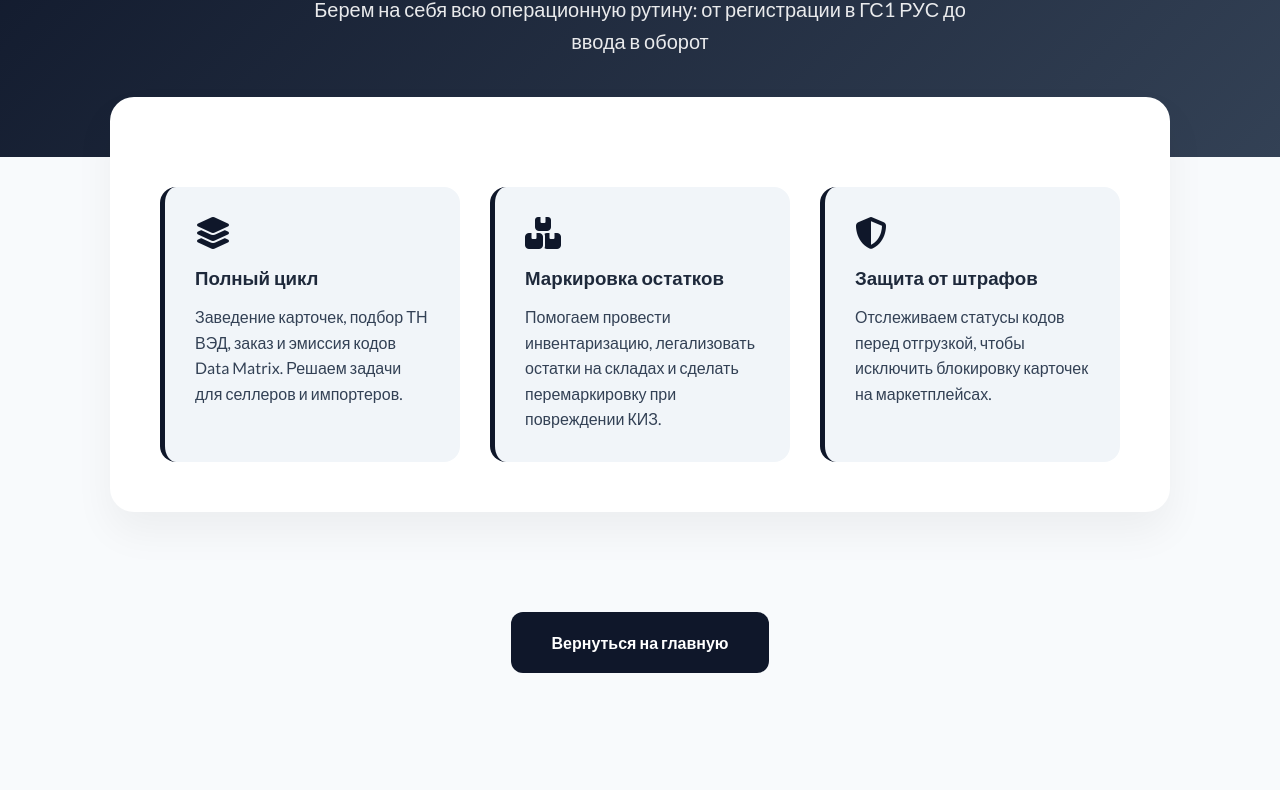
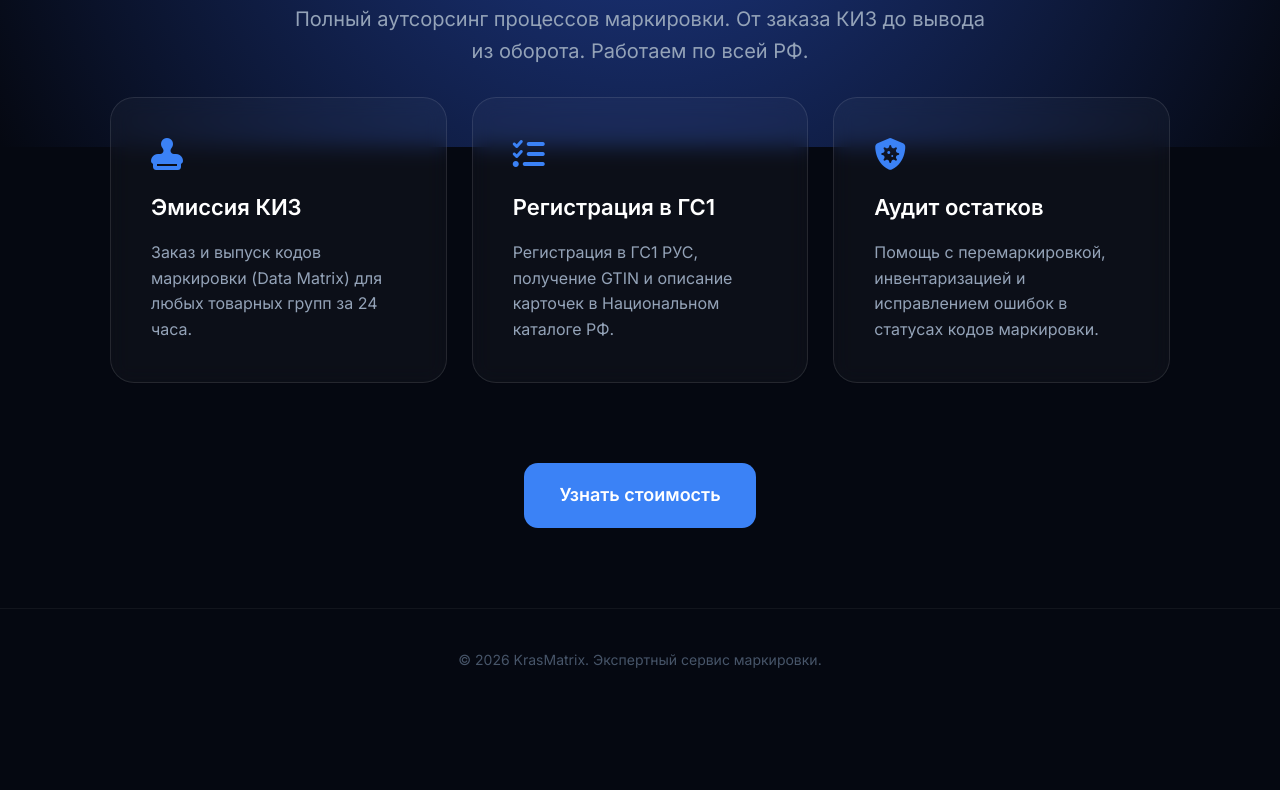
Before and after one commit to Didmeistris/landing, a plain HTML site: page chestny-znak/index.html in a window 1280 px wide. Shown: the part 296-1086 px from the top of the page. After the commit the page ends 1008 px from the top, so only its background shows below. Drawn offline with Linux system fonts and the light colour scheme.

Commit message:
Update index.html

```diff
--- a/chestny-znak/index.html
+++ b/chestny-znak/index.html
@@ -3,66 +3,61 @@
 <head>
     <meta charset="UTF-8">
     <meta name="viewport" content="width=device-width, initial-scale=1.0">
-    <title>Честный ЗНАК под ключ | KrasMatrix Premium</title>
-    <link href="https://fonts.googleapis.com/css2?family=Poppins:wght@600;700&family=Lato:wght@400;700&display=swap" rel="stylesheet">
+    <title>Честный ЗНАК под ключ | KrasMatrix</title>
+    <link href="https://fonts.googleapis.com/css2?family=Inter:wght@400;600;800&display=swap" rel="stylesheet">
     <link rel="stylesheet" href="https://cdnjs.cloudflare.com/ajax/libs/font-awesome/6.5.1/css/all.min.css">
     <style>
-        :root { --primary: #0f172a; --dark: #1e293b; --text: #334155; --light: #f8fafc; }
-        * { box-sizing: border-box; margin: 0; padding: 0; }
-        body { font-family: 'Lato', sans-serif; color: var(--text); background: var(--light); line-height: 1.6; }
-        header { background: white; padding: 20px 0; border-bottom: 1px solid #e2e8f0; position: sticky; top: 0; z-index: 100; }
-        .nav-container { max-width: 1100px; margin: 0 auto; display: flex; justify-content: space-between; align-items: center; padding: 0 20px; }
-        .logo { font-family: 'Poppins', sans-serif; font-size: 24px; font-weight: 700; color: var(--dark); text-decoration: none; }
-        .hero { background: linear-gradient(135deg, #0f172a 0%, #334155 100%); color: white; padding: 100px 20px; text-align: center; }
-        .hero h1 { font-family: 'Poppins', sans-serif; font-size: clamp(32px, 5vw, 56px); margin-bottom: 20px; }
-        .hero p { font-size: 20px; opacity: 0.9; max-width: 700px; margin: 0 auto; }
-        .main-content { max-width: 1100px; margin: -60px auto 60px; padding: 0 20px; }
-        .white-card { background: white; border-radius: 24px; padding: 50px; box-shadow: 0 20px 40px rgba(0,0,0,0.05); margin-bottom: 40px; }
-        .grid { display: grid; grid-template-columns: repeat(auto-fit, minmax(300px, 1fr)); gap: 30px; margin-top: 40px; }
-        .feature { padding: 30px; border-radius: 16px; background: #f1f5f9; border-left: 5px solid var(--primary); }
-        .feature i { color: var(--primary); font-size: 32px; margin-bottom: 15px; display: block; }
-        .feature h3 { font-family: 'Poppins', sans-serif; margin-bottom: 10px; color: var(--dark); }
-        .cta-section { text-align: center; padding: 60px 0; }
-        .btn { display: inline-block; padding: 18px 40px; background: var(--primary); color: white; border-radius: 12px; text-decoration: none; font-weight: 700; transition: transform 0.2s; }
-        .btn:hover { transform: translateY(-3px); box-shadow: 0 10px 20px rgba(15,23,42,0.2); }
-        footer { padding: 40px; text-align: center; border-top: 1px solid #e2e8f0; color: #94a3b8; }
+        :root { --accent: #3b82f6; --bg: #0f172a; --card-bg: rgba(255, 255, 255, 0.03); }
+        /* Используй те же стили, что в первом блоке, изменив только --accent */
+        * { margin: 0; padding: 0; box-sizing: border-box; }
+        body { font-family: 'Inter', sans-serif; background-color: #050811; color: #fff; line-height: 1.6; }
+        header { padding: 25px; display: flex; justify-content: space-between; align-items: center; max-width: 1200px; margin: 0 auto; }
+        .logo { font-weight: 800; font-size: 24px; letter-spacing: -1px; text-decoration: none; color: #fff; }
+        .logo span { color: var(--accent); }
+        .hero { padding: 120px 20px 80px; text-align: center; background: radial-gradient(circle at top, #1e3a8a 0%, #050811 100%); }
+        .hero h1 { font-size: clamp(32px, 6vw, 64px); font-weight: 800; margin-bottom: 20px; letter-spacing: -2px; line-height: 1.1; }
+        .hero p { font-size: 20px; color: #94a3b8; max-width: 700px; margin: 0 auto; }
+        .container { max-width: 1100px; margin: 0 auto; padding: 0 20px; }
+        .grid { display: grid; grid-template-columns: repeat(auto-fit, minmax(300px, 1fr)); gap: 25px; margin-top: -50px; }
+        .card { background: var(--card-bg); border: 1px solid rgba(255,255,255,0.1); backdrop-filter: blur(10px); padding: 40px; border-radius: 24px; transition: 0.3s; }
+        .card:hover { border-color: var(--accent); transform: translateY(-5px); background: rgba(255,255,255,0.05); }
+        .card i { font-size: 32px; color: var(--accent); margin-bottom: 20px; display: block; }
+        .card h3 { font-size: 22px; margin-bottom: 15px; font-weight: 600; }
+        .card p { color: #94a3b8; font-size: 16px; }
+        .cta { text-align: center; padding: 80px 20px; }
+        .btn { background: var(--accent); color: #fff; padding: 18px 35px; border-radius: 14px; text-decoration: none; font-weight: 600; font-size: 18px; transition: 0.3s; display: inline-block; }
+        .btn:hover { opacity: 0.9; transform: scale(1.02); box-shadow: 0 10px 25px rgba(59, 130, 246, 0.3); }
+        footer { padding: 40px; text-align: center; color: #475569; font-size: 14px; border-top: 1px solid rgba(255,255,255,0.05); }
     </style>
 </head>
 <body>
-    <header>
-        <div class="nav-container">
-            <a href="/" class="logo">KRASMATRIX</a>
-            <a href="/#pricing" style="color: var(--primary); font-weight: 700; text-decoration: none;">Цены</a>
+    <header><a href="/" class="logo">KRAS<span>MATRIX</span></a></header>
+    <section class="hero">
+        <div class="container">
+            <h1>Честный ЗНАК под ключ</h1>
+            <p>Полный аутсорсинг процессов маркировки. От заказа КИЗ до вывода из оборота. Работаем по всей РФ.</p>
         </div>
-    </header>
-    <section class="hero">
-        <h1>Честный ЗНАК «Под ключ»</h1>
-        <p>Берем на себя всю операционную рутину: от регистрации в ГС1 РУС до ввода в оборот</p>
     </section>
-    <main class="main-content">
-        <div class="white-card">
-            <div class="grid">
-                <div class="feature">
-                    <i class="fa-solid fa-layer-group"></i>
-                    <h3>Полный цикл</h3>
-                    <p>Заведение карточек, подбор ТН ВЭД, заказ и эмиссия кодов Data Matrix. Решаем задачи для селлеров и импортеров.</p>
-                </div>
-                <div class="feature">
-                    <i class="fa-solid fa-boxes-stacked"></i>
-                    <h3>Маркировка остатков</h3>
-                    <p>Помогаем провести инвентаризацию, легализовать остатки на складах и сделать перемаркировку при повреждении КИЗ.</p>
-                </div>
-                <div class="feature">
-                    <i class="fa-solid fa-shield-halved"></i>
-                    <h3>Защита от штрафов</h3>
-                    <p>Отслеживаем статусы кодов перед отгрузкой, чтобы исключить блокировку карточек на маркетплейсах.</p>
-                </div>
+    <div class="container">
+        <div class="grid">
+            <div class="card">
+                <i class="fa-solid fa-stamp"></i>
+                <h3>Эмиссия КИЗ</h3>
+                <p>Заказ и выпуск кодов маркировки (Data Matrix) для любых товарных групп за 24 часа.</p>
+            </div>
+            <div class="card">
+                <i class="fa-solid fa-list-check"></i>
+                <h3>Регистрация в ГС1</h3>
+                <p>Регистрация в ГС1 РУС, получение GTIN и описание карточек в Национальном каталоге РФ.</p>
+            </div>
+            <div class="card">
+                <i class="fa-solid fa-shield-virus"></i>
+                <h3>Аудит остатков</h3>
+                <p>Помощь с перемаркировкой, инвентаризацией и исправлением ошибок в статусах кодов маркировки.</p>
             </div>
         </div>
-        <div class="cta-section">
-            <a href="/" class="btn">Вернуться на главную</a>
-        </div>
-    </main>
-    <footer>© 2026 KrasMatrix Premium. Экспертное сопровождение маркировки.</footer>
+    </div>
+    <section class="cta"><a href="/#pricing" class="btn">Узнать стоимость</a></section>
+    <footer>© 2026 KrasMatrix. Экспертный сервис маркировки.</footer>
 </body>
 </html>
```
